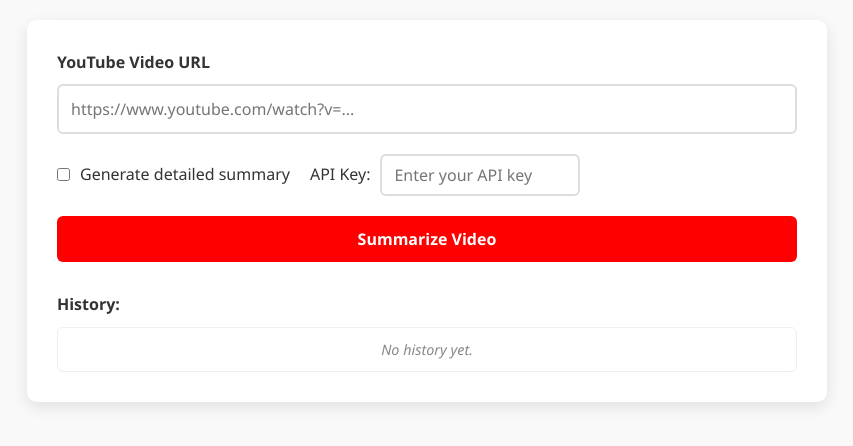
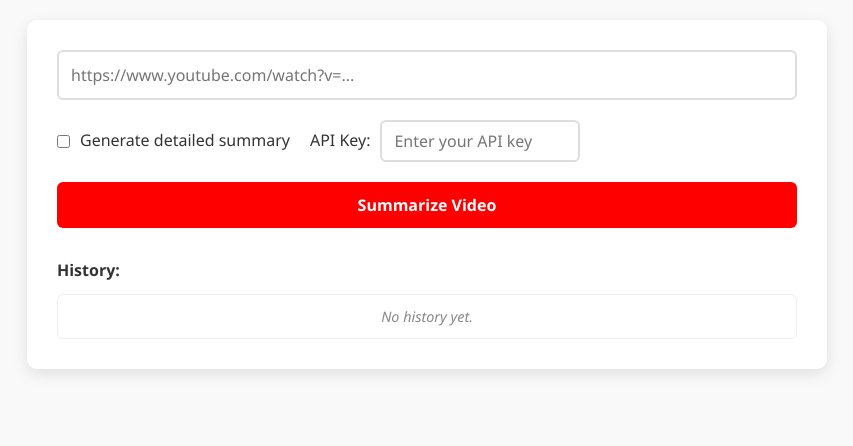
Before and after one commit to baldierot/ytsum, a plain HTML site: page index.html in a window 1280 px wide. Shown: the whole page, without its empty margins (213-1066 px from the left). Drawn offline with Linux system fonts and the light colour scheme.

Commit message:
another minor ui change

```diff
--- a/index.html
+++ b/index.html
@@ -399,7 +399,7 @@
 
       <main>
         <div class="input-group">
-          <label for="video-url">YouTube Video URL</label>
+          <!-- <label for="video-url">YouTube Video URL</label> -->
           <input
             type="text"
             id="video-url"
```
